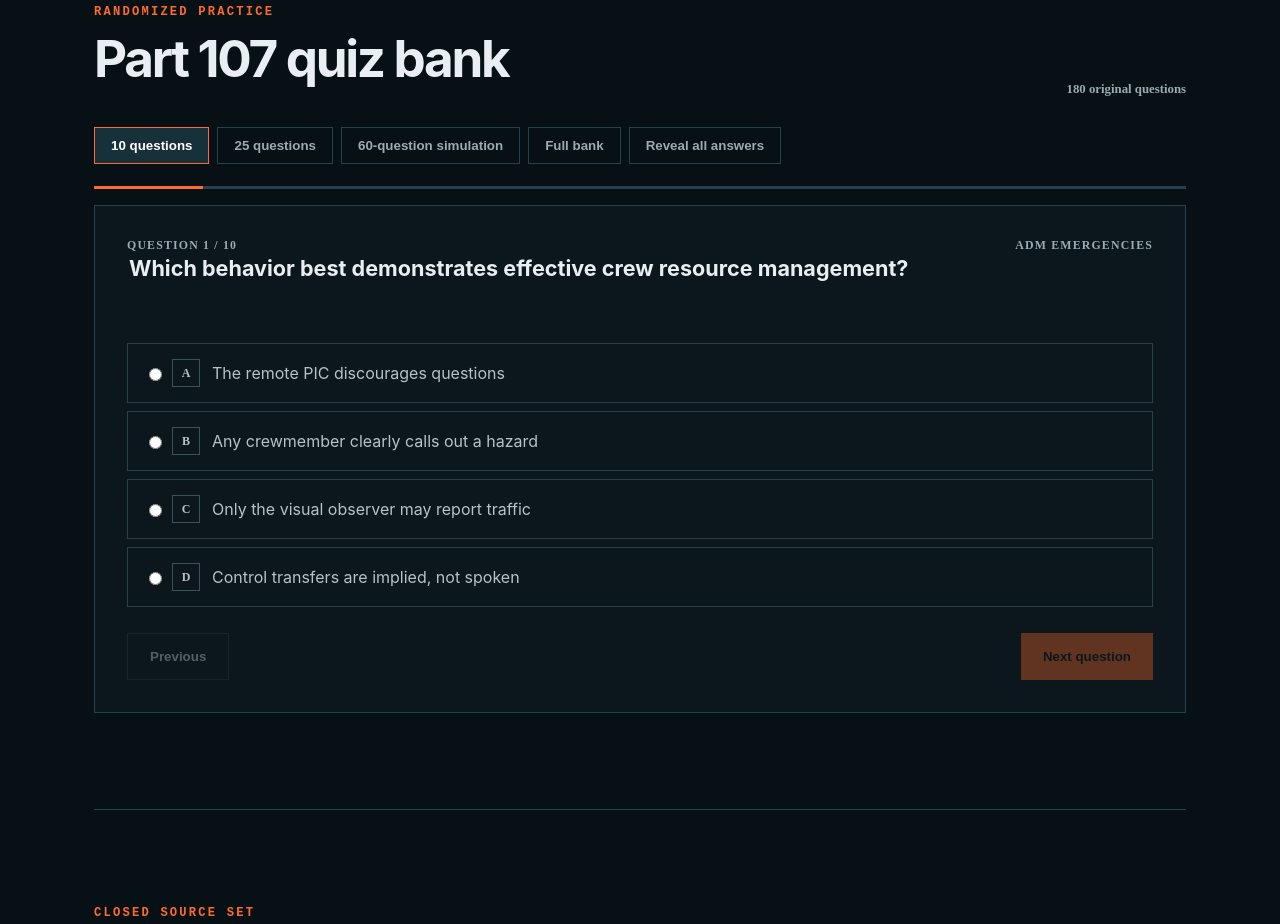
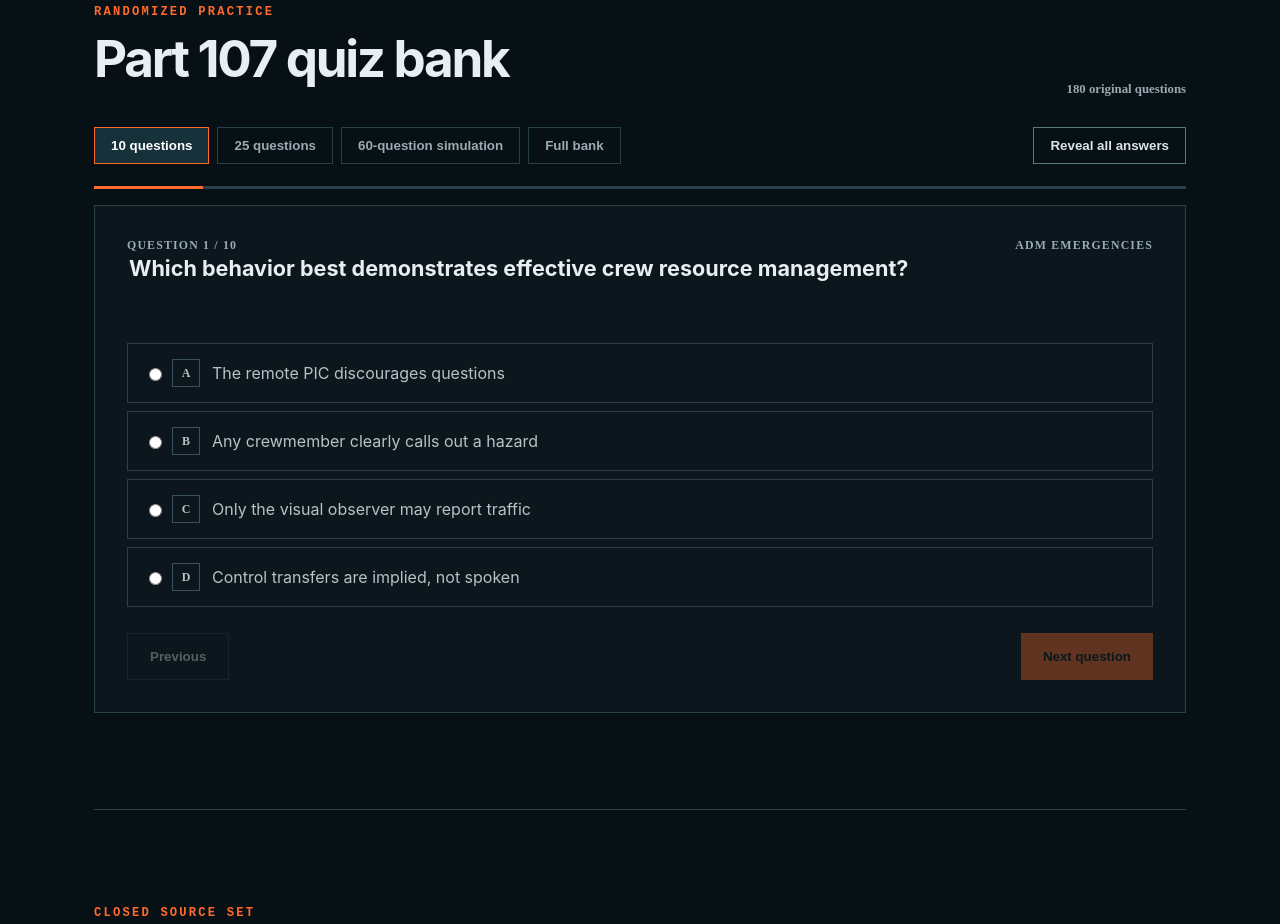
Before and after one commit to simmyoh/aero-works, a React (Vite) app: page / in a window 1280 px wide. Shown: the part 7400-8324 px from the top of the page. Built offline with nearby package versions, Linux system fonts and the light colour scheme.

Commit message:
Style reveal-all answer key

```diff
--- a/src/study-tools.css
+++ b/src/study-tools.css
@@ -15,4 +15,5 @@
 .flashcard span{color:var(--muted);line-height:1.5}
 .flash-controls{display:flex;justify-content:space-between}
 .flash-controls button{margin-top:14px}
+.reveal-chip{margin-left:auto;border-color:#5a7480;color:#dce6ea}.answer-dot{background:#4ca4c5;color:#071014}
 @media(max-width:760px){.quick-reference,.flashcards{padding:64px 0}.reference-grid{grid-template-columns:1fr}.flashcard{padding:28px;min-height:300px}}
```
